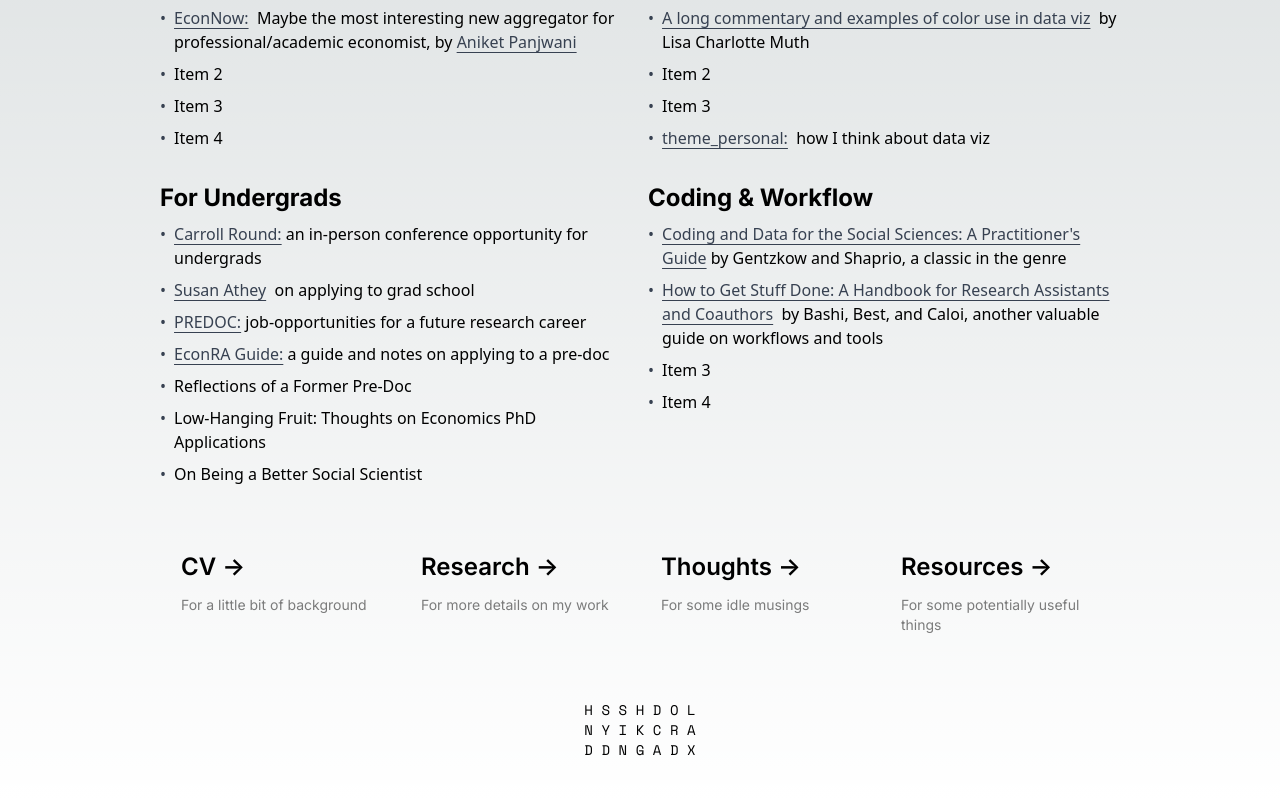
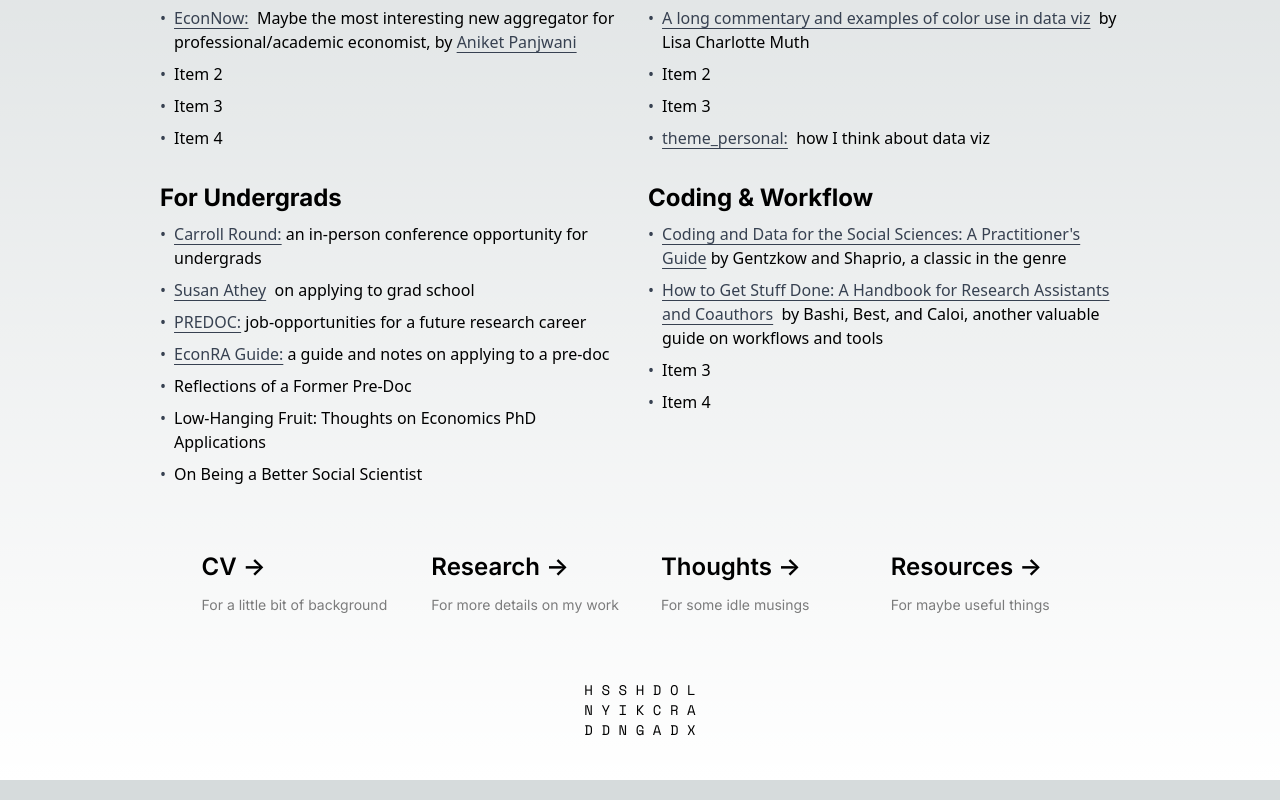
Before and after one commit to joshuaylevy/joshua-y-levy, a Next.js app: page /resources in a window 1280 px wide. Shown: the part 351-1151 px from the top of the page. Built offline with nearby package versions, Linux system fonts and the light colour scheme.

Commit message:
Tweaks: - Cleaning up copy for footer hoverCards - Making  images full width in .mdx files/posts

```diff
--- a/src/components/footer.js
+++ b/src/components/footer.js
@@ -12,7 +12,7 @@ export default function Footer(){
         { label : 'CV',  description : 'For a little bit of background', href : '/cv'},
         { label : 'Research',  description : 'For more details on my work', href : '/research'},
         { label : 'Thoughts',  description : 'For some idle musings', href : '/blog'},
-        { label : 'Resources',  description : 'For some potentially useful things', href : '/resources'}
+        { label : 'Resources',  description : 'For maybe useful things', href : '/resources'}
     ];
 
     return(
--- a/src/components/mdxComponents/image.js
+++ b/src/components/mdxComponents/image.js
@@ -8,7 +8,7 @@ export function Image({ src, alt = "" }) {
   }
 
   return (
-    <figure className="my-6 flex flex-col items-start">
+    <figure className="my-6 w-full flex flex-col items-start">
       <div className="w-full">
         <NextImage
           src={src}
```
